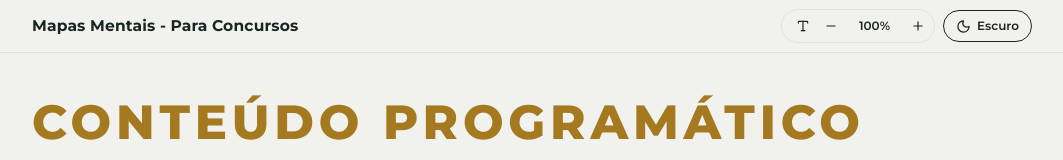
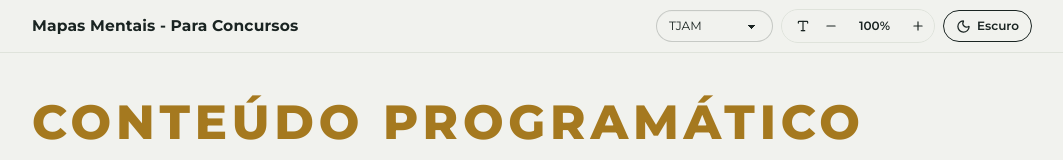
Before and after one commit to nson22/mapas-app, a Next.js app: page / in a window 1280 px wide. Shown: the top 160 px of the page, without its empty margins (108-1171 px from the left). Built offline with nearby package versions, Linux system fonts and the light colour scheme.

Commit message:
feat: add ExamSelector component for exam selection and storage management

```diff
--- a/app/page.tsx
+++ b/app/page.tsx
@@ -1,3 +1,4 @@
+import ExamSelector from '@/components/ExamSelector';
 import FontSizeControl from '@/components/FontSizeControl';
 import MapGrid from '@/components/MapGrid';
 import ThemeToggle from '@/components/ThemeToggle';
@@ -10,6 +11,7 @@ export default function HomePage() {
         <div className="mx-auto flex min-h-[52px] max-w-[1040px] items-center gap-4 px-5">
           <span className="font-bold tracking-[0.01em]">Mapas Mentais - Para Concursos</span>
           <div className="ml-auto flex items-center gap-2">
+            <ExamSelector />
             <FontSizeControl />
             <ThemeToggle />
           </div>
--- /dev/null
+++ b/components/ExamSelector.tsx
@@ -0,0 +1,54 @@
+'use client';
+
+import { useEffect, useState } from 'react';
+import type { ExamId } from '@/data/maps';
+
+export const EXAM_KEY = 'mapas-exam';
+export const EXAM_EVENT = 'mapas-exam';
+const DEFAULT_EXAM: ExamId = 'tjam';
+
+export function readStoredExam(): ExamId {
+  try {
+    return localStorage.getItem(EXAM_KEY) === 'manausprev' ? 'manausprev' : DEFAULT_EXAM;
+  } catch {
+    return DEFAULT_EXAM;
+  }
+}
+
+const options: { id: ExamId; label: string }[] = [
+  { id: 'tjam', label: 'TJAM' },
+  { id: 'manausprev', label: 'ManausPrev' },
+];
+
+export default function ExamSelector() {
+  const [exam, setExam] = useState<ExamId>(DEFAULT_EXAM);
+
+  useEffect(() => {
+    setExam(readStoredExam());
+  }, []);
+
+  function apply(next: ExamId) {
+    setExam(next);
+    try {
+      localStorage.setItem(EXAM_KEY, next);
+    } catch {
+      /* sem armazenamento: vale só nesta visita */
+    }
+    window.dispatchEvent(new CustomEvent<ExamId>(EXAM_EVENT, { detail: next }));
+  }
+
+  return (
+    <select
+      className="select select-sm select-bordered rounded-full"
+      aria-label="Concurso"
+      value={exam}
+      onChange={(e) => apply(e.target.value as ExamId)}
+    >
+      {options.map((o) => (
+        <option key={o.id} value={o.id}>
+          {o.label}
+        </option>
+      ))}
+    </select>
+  );
+}
--- a/components/MapGrid.tsx
+++ b/components/MapGrid.tsx
@@ -1,9 +1,10 @@
 'use client';
 
-import { useMemo, useState } from 'react';
+import { useEffect, useMemo, useState } from 'react';
 import Link from 'next/link';
 import { ArrowRight, Calculator, Landmark, Languages, Network, Scale, Search, FileText } from 'lucide-react';
-import { maps, subjects, type MapItem, type Subject } from '@/data/maps';
+import { maps, subjects, type ExamId, type MapItem, type Subject } from '@/data/maps';
+import { EXAM_EVENT, readStoredExam } from '@/components/ExamSelector';
 
 const icons: Record<Subject['icon'], typeof Languages> = {
   languages: Languages,
@@ -37,12 +38,26 @@ function groupBySource(list: MapItem[]) {
 
 export default function MapGrid() {
   const [query, setQuery] = useState('');
+  const [exam, setExam] = useState<ExamId>('tjam');
+
+  useEffect(() => {
+    setExam(readStoredExam());
+    const handler = (e: Event) => setExam((e as CustomEvent<ExamId>).detail);
+    window.addEventListener(EXAM_EVENT, handler);
+    return () => window.removeEventListener(EXAM_EVENT, handler);
+  }, []);
+
+  const visibleSubjects = useMemo(() => subjects.filter((s) => s.exams.includes(exam)), [exam]);
 
   const visible = useMemo(() => {
     const q = normalize(query.trim());
-    if (!q) return maps;
-    return maps.filter((m) => normalize([m.title, m.description, m.kicker, ...m.tags].join(' ')).includes(q));
-  }, [query]);
+    const bySubject = maps.filter((m) => visibleSubjects.some((s) => s.id === m.subject));
+    const filtered = q
+      ? bySubject.filter((m) => normalize([m.title, m.description, m.kicker, ...m.tags].join(' ')).includes(q))
+      : bySubject;
+    if (exam !== 'manausprev') return filtered;
+    return [...filtered].sort((a, b) => (a.manausOrder ?? 99) - (b.manausOrder ?? 99));
+  }, [query, exam, visibleSubjects]);
 
   return (
     <>
@@ -64,7 +79,7 @@ export default function MapGrid() {
         <p className="py-8 text-[color:var(--ink-faint)]">Nenhum mapa encontrado para essa busca.</p>
       )}
 
-      {subjects.map((s) => {
+      {visibleSubjects.map((s) => {
         const list = visible.filter((m) => m.subject === s.id);
         if (list.length === 0) return null;
         const Icon = icons[s.icon];
--- a/data/maps.ts
+++ b/data/maps.ts
@@ -1,4 +1,6 @@
 export type SubjectId = 'portugues' | 'raciocinio' | 'constitucional' | 'administrativo' | 'informatica';
+
+export type ExamId = 'tjam' | 'manausprev';
 
 export type MapItem = {
   slug: string; // nome do arquivo em /public/mapas, sem .html
@@ -11,20 +13,24 @@ export type MapItem = {
   origin: 'curso' | 'complemento';
   /** PDF de origem: agrupa os mapas em um gridview por PDF */
   source?: string;
+  /** Ordem de estudo recomendada para o edital da ManausPrev (Técnico em Informática); só se aplica às matérias comuns aos dois concursos. */
+  manausOrder?: number;
 };
 
 export type Subject = {
   id: SubjectId;
   name: string;
   icon: 'languages' | 'calculator' | 'landmark' | 'scale' | 'network';
+  /** Em quais concursos essa matéria é cobrada. */
+  exams: ExamId[];
 };
 
 export const subjects: Subject[] = [
-  { id: 'portugues', name: 'Língua Portuguesa', icon: 'languages' },
-  { id: 'informatica', name: 'Informática', icon: 'network' },
-  { id: 'raciocinio', name: 'Raciocínio Lógico-Matemático', icon: 'calculator' },
-  { id: 'constitucional', name: 'Direito Constitucional', icon: 'landmark' },
-  { id: 'administrativo', name: 'Direito Administrativo', icon: 'scale' },
+  { id: 'portugues', name: 'Língua Portuguesa', icon: 'languages', exams: ['tjam', 'manausprev'] },
+  { id: 'informatica', name: 'Informática', icon: 'network', exams: ['tjam', 'manausprev'] },
+  { id: 'raciocinio', name: 'Raciocínio Lógico-Matemático', icon: 'calculator', exams: ['tjam', 'manausprev'] },
+  { id: 'constitucional', name: 'Direito Constitucional', icon: 'landmark', exams: ['tjam'] },
+  { id: 'administrativo', name: 'Direito Administrativo', icon: 'scale', exams: ['tjam'] },
 ];
 
 export const maps: MapItem[] = [
@@ -37,6 +43,7 @@ export const maps: MapItem[] = [
     tags: ['10 ramos', 'morfologia'],
     subject: 'portugues',
     origin: 'curso',
+    manausOrder: 1,
   },
   {
     slug: 'portugues-expansao',
@@ -46,6 +53,7 @@ export const maps: MapItem[] = [
     tags: ['3 níveis', 'regência', 'semântica'],
     subject: 'portugues',
     origin: 'curso',
+    manausOrder: 3,
   },
   {
     slug: 'portugues-pronomes-crase',
@@ -55,6 +63,7 @@ export const maps: MapItem[] = [
     tags: ['3 ramos', 'crase', 'coordenação'],
     subject: 'portugues',
     origin: 'curso',
+    manausOrder: 6,
   },
   {
     slug: 'portugues-texto-sentido',
@@ -64,6 +73,7 @@ export const maps: MapItem[] = [
     tags: ['6 ramos', 'conteúdo autoral'],
     subject: 'portugues',
     origin: 'complemento',
+    manausOrder: 7,
   },
   {
     slug: 'portugues-concordancia-vozes',
@@ -73,6 +83,7 @@ export const maps: MapItem[] = [
     tags: ['3 ramos', 'conteúdo autoral'],
     subject: 'portugues',
     origin: 'complemento',
+    manausOrder: 5,
   },
   {
     slug: 'portugues-frase-periodo',
@@ -82,6 +93,7 @@ export const maps: MapItem[] = [
     tags: ['6 ramos', 'conteúdo autoral'],
     subject: 'portugues',
     origin: 'complemento',
+    manausOrder: 4,
   },
   {
     slug: 'portugues-escrita',
@@ -91,6 +103,7 @@ export const maps: MapItem[] = [
     tags: ['3 ramos', 'conteúdo autoral'],
     subject: 'portugues',
     origin: 'complemento',
+    manausOrder: 2,
   },
 
   // Raciocínio Lógico-Matemático
@@ -102,6 +115,7 @@ export const maps: MapItem[] = [
     tags: ['4 ramos', 'conteúdo autoral'],
     subject: 'raciocinio',
     origin: 'complemento',
+    manausOrder: 1,
   },
   {
     slug: 'rlm-analitico',
@@ -111,6 +125,7 @@ export const maps: MapItem[] = [
     tags: ['5 ramos', 'conteúdo autoral'],
     subject: 'raciocinio',
     origin: 'complemento',
+    manausOrder: 2,
   },
   {
     slug: 'rlm-matematica',
@@ -120,6 +135,7 @@ export const maps: MapItem[] = [
     tags: ['4 ramos', 'conteúdo autoral'],
     subject: 'raciocinio',
     origin: 'complemento',
+    manausOrder: 3,
   },
 
   // Direito Constitucional
@@ -244,6 +260,7 @@ export const maps: MapItem[] = [
     tags: ['8 ramos', 'protocolos'],
     subject: 'informatica',
     origin: 'curso',
+    manausOrder: 2,
   },
   {
     slug: 'informatica-redes-nuvem',
@@ -253,6 +270,7 @@ export const maps: MapItem[] = [
     tags: ['8 ramos', 'protocolos e portas'],
     subject: 'informatica',
     origin: 'curso',
+    manausOrder: 3,
   },
   {
     slug: 'informatica-hardware-so',
@@ -262,6 +280,7 @@ export const maps: MapItem[] = [
     tags: ['4 ramos', 'conteúdo autoral'],
     subject: 'informatica',
     origin: 'complemento',
+    manausOrder: 1,
   },
   {
     slug: 'informatica-suporte-servicos',
@@ -271,6 +290,7 @@ export const maps: MapItem[] = [
     tags: ['5 ramos', 'conteúdo autoral'],
     subject: 'informatica',
     origin: 'complemento',
+    manausOrder: 5,
   },
   {
     slug: 'informatica-seguranca-backup',
@@ -280,6 +300,7 @@ export const maps: MapItem[] = [
     tags: ['3 ramos', 'conteúdo autoral'],
     subject: 'informatica',
     origin: 'complemento',
+    manausOrder: 4,
   },
   {
     slug: 'informatica-escritorio-docs',
@@ -289,6 +310,7 @@ export const maps: MapItem[] = [
     tags: ['4 ramos', 'conteúdo autoral'],
     subject: 'informatica',
     origin: 'complemento',
+    manausOrder: 6,
   },
 ];
 
```
